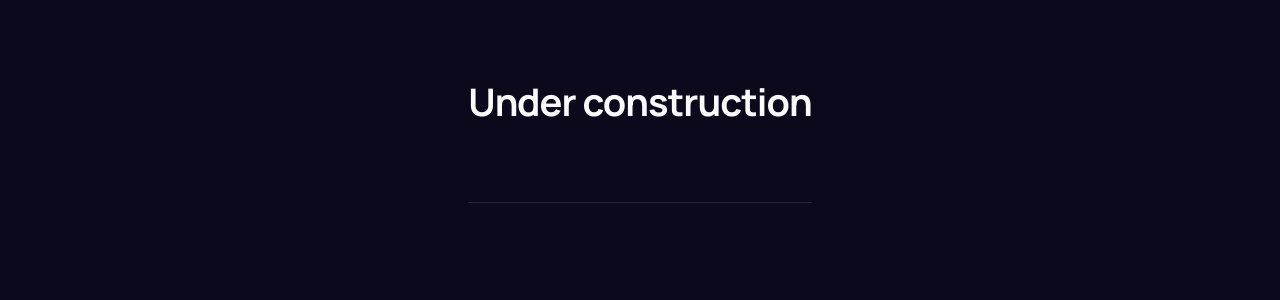
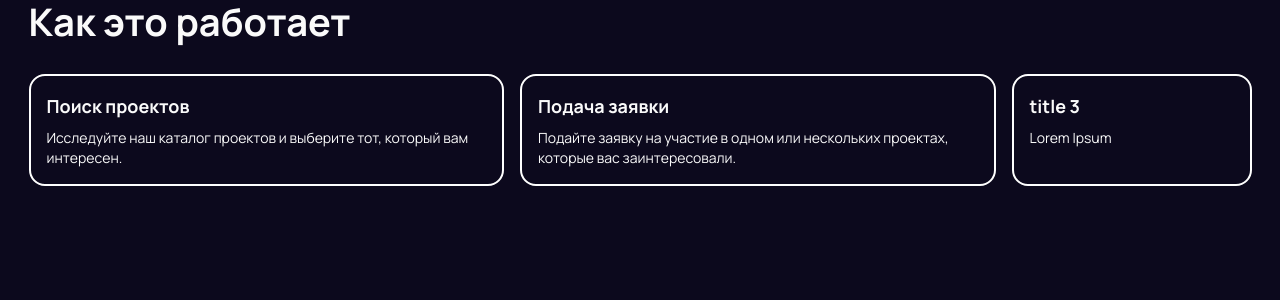
Before and after one commit to Pet-Plat/Pet-Platform-Front, a React (Vite) app: page / in a window 1280 px wide. Shown: the top 300 px of the page. Built offline with nearby package versions, Linux system fonts and the light colour scheme.

Commit message:
feat: Start development of "How It Works" section

```diff
--- /dev/null
+++ b/src/components/landing/how-it-works/HowItWorksCard.tsx
@@ -0,0 +1,12 @@
+import React from "react";
+
+type T = { title: string; description: string }
+
+export default function HowItWorksCard({ title, description }: T) {
+    return (
+        <div className="p-4 border-white border-2 rounded-2xl min-w-60 bg-darkblue">
+            <h4 className="text-lg font-bold mb-2">{title}</h4>
+            <p className="text-sm">{description}</p>
+        </div>
+    )
+}
--- /dev/null
+++ b/src/components/landing/how-it-works/HowItWorksSection.tsx
@@ -0,0 +1,36 @@
+import { cn } from "@/lib/utils";
+import React from "react";
+import HowItWorksCard from "@/components/landing/how-it-works/HowItWorksCard.tsx";
+
+
+const cards = [
+    {
+        id: 1,
+        title: "Поиск проектов",
+        description: "Исследуйте наш каталог проектов и выберите тот, который вам интересен.",
+    },
+    {
+        id: 2,
+        title: "Подача заявки",
+        description: "Подайте заявку на участие в одном или нескольких проектах, которые вас заинтересовали.",
+    },
+    {
+        id: 3,
+        title: "title 3",
+        description: "Lorem Ipsum",
+    }
+];
+
+export default function HowItWorksSection() {
+    return (
+        <div className={cn("")}>
+            <h2 className="container mb-8">Как это работает</h2>
+
+            <div className={cn("grid grid-flow-col gap-4 overflow-auto md:container")}>
+                {cards.map(card => (
+                    <HowItWorksCard key={card.id} title={card.title} description={card.description} />
+                ))}
+            </div>
+        </div>
+    )
+}
--- a/src/views/pages/HomePage.tsx
+++ b/src/views/pages/HomePage.tsx
@@ -1,21 +1,9 @@
-import { cn } from "@/lib/utils.ts";
+import HowItWorksSection from "@/components/landing/how-it-works/HowItWorksSection.tsx";
 
 const HomePage = () => {
   return (
-    <main className={cn("mt-20")}>
-      <section>
-        <div
-          className={
-            "flex justify-center items-center gap-16 lg:flex-row flex-col"
-          }
-        >
-          <div className="flex items-center gap-4">
-            <h2 className="scroll-m-20 border-b pb-20 tracking-tight first:mt-0 text-4xl">
-              Under construction
-            </h2>
-          </div>
-        </div>
-      </section>
+    <main>
+      <HowItWorksSection />
     </main>
   );
 };
```
